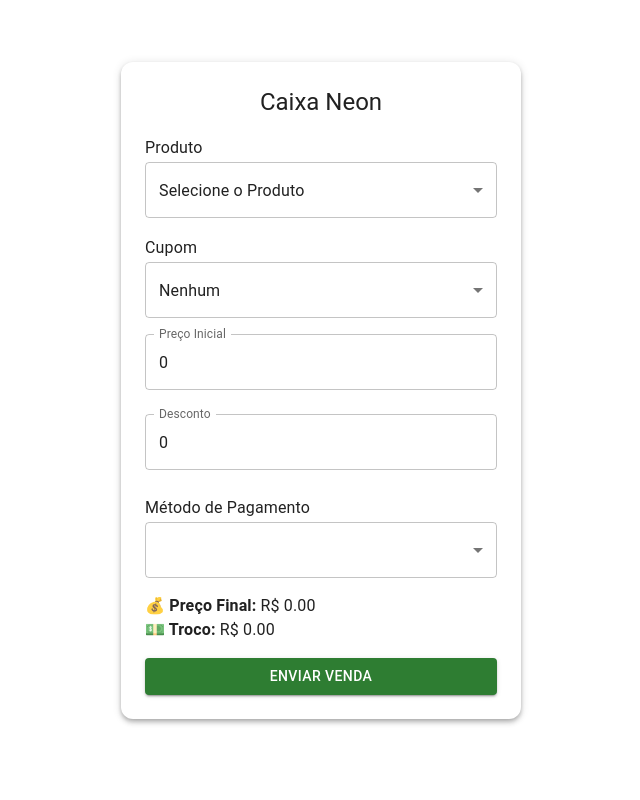
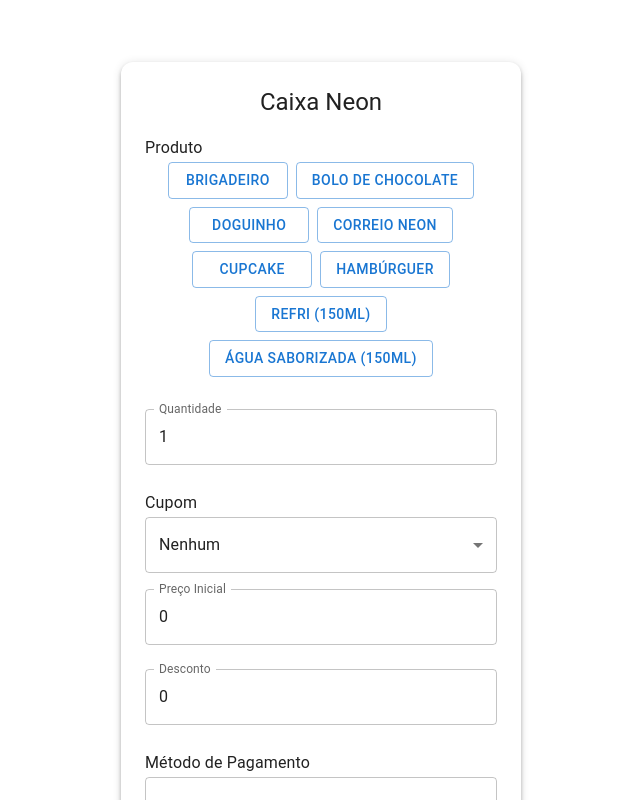
Before and after one commit to loudornelles/caixa-neon, a React (Create React App) app in the folder caixa-app/: page / in a window 1280 px wide. Shown: the top 800 px of the page, without its empty margins (319-959 px from the left). Built offline with nearby package versions, Linux system fonts and the light colour scheme.

Commit message:
quantidade

```diff
--- a/caixa-app/src/CaixaForm.js
+++ b/caixa-app/src/CaixaForm.js
@@ -19,10 +19,11 @@ export default function CaixaForm() {
     metodo: "",
     pagamento: 0,
     troco: 0,
+    quantidade: 1,
   });
 
   useEffect(() => {
-    const precoFinal = form.precoInicial - form.desconto;
+    const precoFinal = form.precoInicial * form.quantidade - form.desconto;
 
     const troco = form.metodo === "Dinheiro" ? form.pagamento - precoFinal : 0;
 
@@ -31,7 +32,13 @@ export default function CaixaForm() {
       precoFinal,
       troco,
     }));
-  }, [form.precoInicial, form.desconto, form.pagamento, form.metodo]);
+  }, [
+    form.precoInicial,
+    form.desconto,
+    form.pagamento,
+    form.metodo,
+    form.quantidade,
+  ]);
 
   const handleChange = (e) => {
     const { name, value } = e.target;
@@ -43,6 +50,7 @@ export default function CaixaForm() {
         "precoFinal",
         "pagamento",
         "troco",
+        "quantidade",
       ].includes(name)
         ? parseFloat(value || 0)
         : value,
@@ -60,13 +68,14 @@ export default function CaixaForm() {
   // };
 
   const enviarVenda = async () => {
-    const idGerado = `VENDA-${Date.now()}`;
+    const idGerado = `NEON-${Date.now()}`;
     const baseUrl =
       "https://script.google.com/macros/s/AKfycbwy0Lezl06IR-nRrsW-WR6LmapA5YEmawhcL1j5Ci4PKyjjbHoqruIyZC7m5EyJZ5-M/exec";
 
     const params = new URLSearchParams({
       id: idGerado,
       produto: form.produto,
+      quantidade: form.quantidade.toString(),
       precoInicial: form.precoInicial.toString(),
       cupom: form.cupom,
       desconto: form.desconto.toString(),
@@ -84,6 +93,7 @@ export default function CaixaForm() {
 
       setForm({
         produto: "",
+        quantidade: 1,
         precoInicial: 0,
         cupom: "",
         desconto: 0,
@@ -117,13 +127,29 @@ export default function CaixaForm() {
       <Typography variant="subtitle1" sx={{ mt: 2 }}>
         Produto
       </Typography>
-      <Select
-        fullWidth
-        name="produto"
-        value={form.produto}
-        onChange={async (e) => {
-          const produto = e.target.value;
-
+      <Box
+        sx={{
+          display: "flex",
+          flexWrap: "wrap",
+          gap: 1,
+          justifyContent: "center",
+          mb: 2,
+        }}
+      >
+        {[
+          "Brigadeiro",
+          "Bolo de Chocolate",
+          "Doguinho",
+          "Correio Neon",
+          "Cupcake",
+          "Hambúrguer",
+          "Refri (150ml)",
+          "Água Saborizada (150ml)",
+        ].map((produto) => (
+          <Button
+            key={produto}
+            variant={form.produto === produto ? "contained" : "outlined"}
+            onClick={async () => {
               try {
                 const res = await fetch(
                   `https://script.google.com/macros/s/AKfycbwy0Lezl06IR-nRrsW-WR6LmapA5YEmawhcL1j5Ci4PKyjjbHoqruIyZC7m5EyJZ5-M/exec?produto=${encodeURIComponent(
@@ -146,19 +172,23 @@ export default function CaixaForm() {
                 console.error(error);
               }
             }}
-        displayEmpty
+            sx={{ minWidth: 120 }}
           >
-        <MenuItem value="" disabled>
-          Selecione o Produto
-        </MenuItem>
-        <MenuItem value="Brigadeiro">Brigadeiro</MenuItem>
-        <MenuItem value="Bolo de Chocolate">Bolo de Chocolate</MenuItem>
-        <MenuItem value="Doguinho">Doguinho</MenuItem>
-        <MenuItem value="Correio Neon">Correio Neon</MenuItem>
-        <MenuItem value="Cupcake">Cupcake</MenuItem>
-        <MenuItem value="Hambúrguer">Hambúrguer</MenuItem>
-        <MenuItem value="Refri (200ml)">Refri (200ml)</MenuItem>
-      </Select>
+            {produto}
+          </Button>
+        ))}
+      </Box>
+
+      <TextField
+        label="Quantidade"
+        name="quantidade"
+        type="number"
+        value={form.quantidade}
+        onChange={handleChange}
+        fullWidth
+        margin="normal"
+        input={{ min: 1 }}
+      />
 
       <Typography variant="subtitle1" sx={{ mt: 2 }}>
         Cupom
@@ -221,7 +251,7 @@ export default function CaixaForm() {
       >
         <MenuItem value="PIX">PIX</MenuItem>
         <MenuItem value="Dinheiro">Dinheiro</MenuItem>
-        <MenuItem value="Cartão">Crédito</MenuItem>
+        <MenuItem value="Crédito">Crédito</MenuItem>
         <MenuItem value="Débito">Débito</MenuItem>
       </Select>
 
```
Lines whose indentation alone changed are shown as unchanged.
